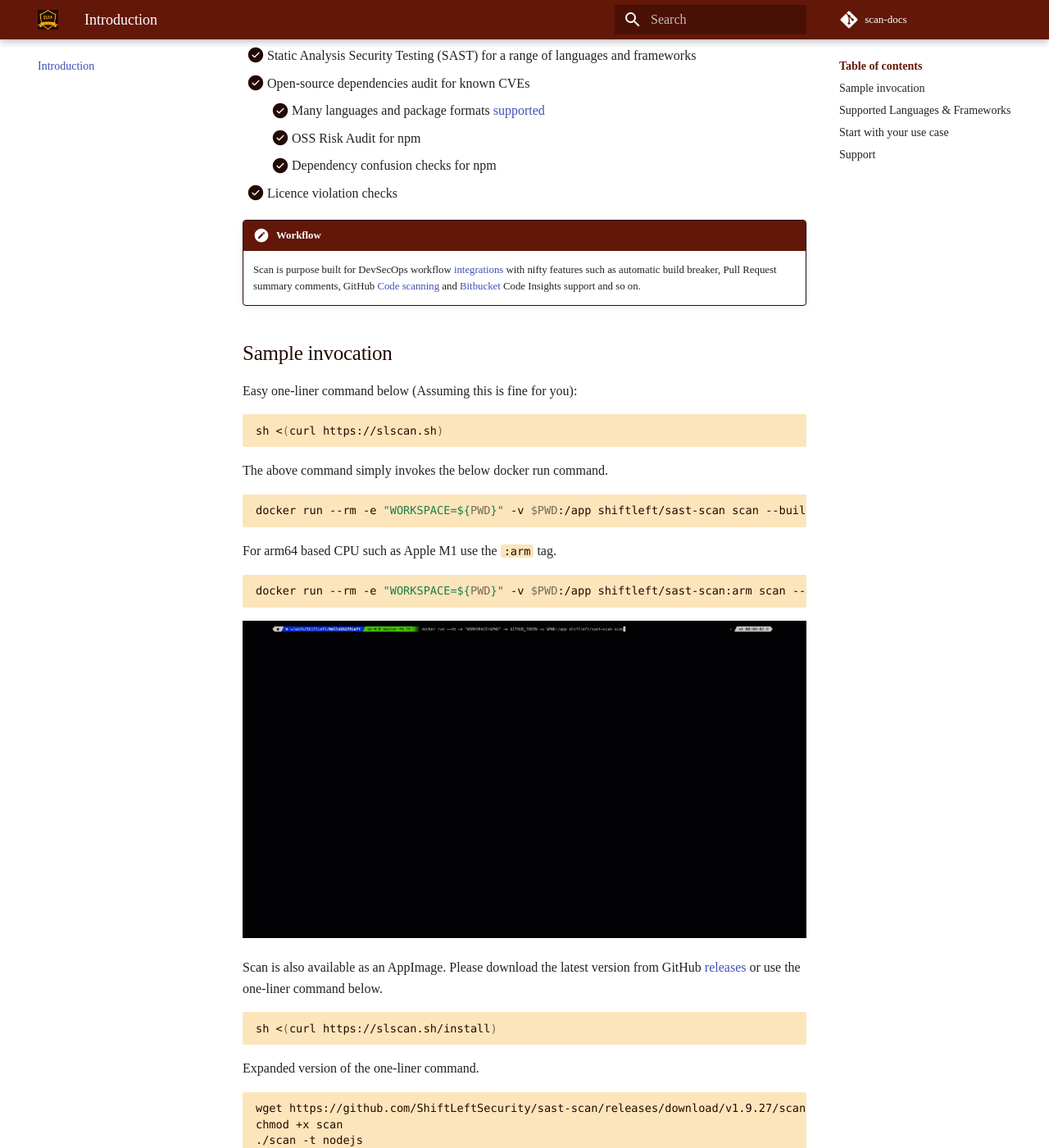
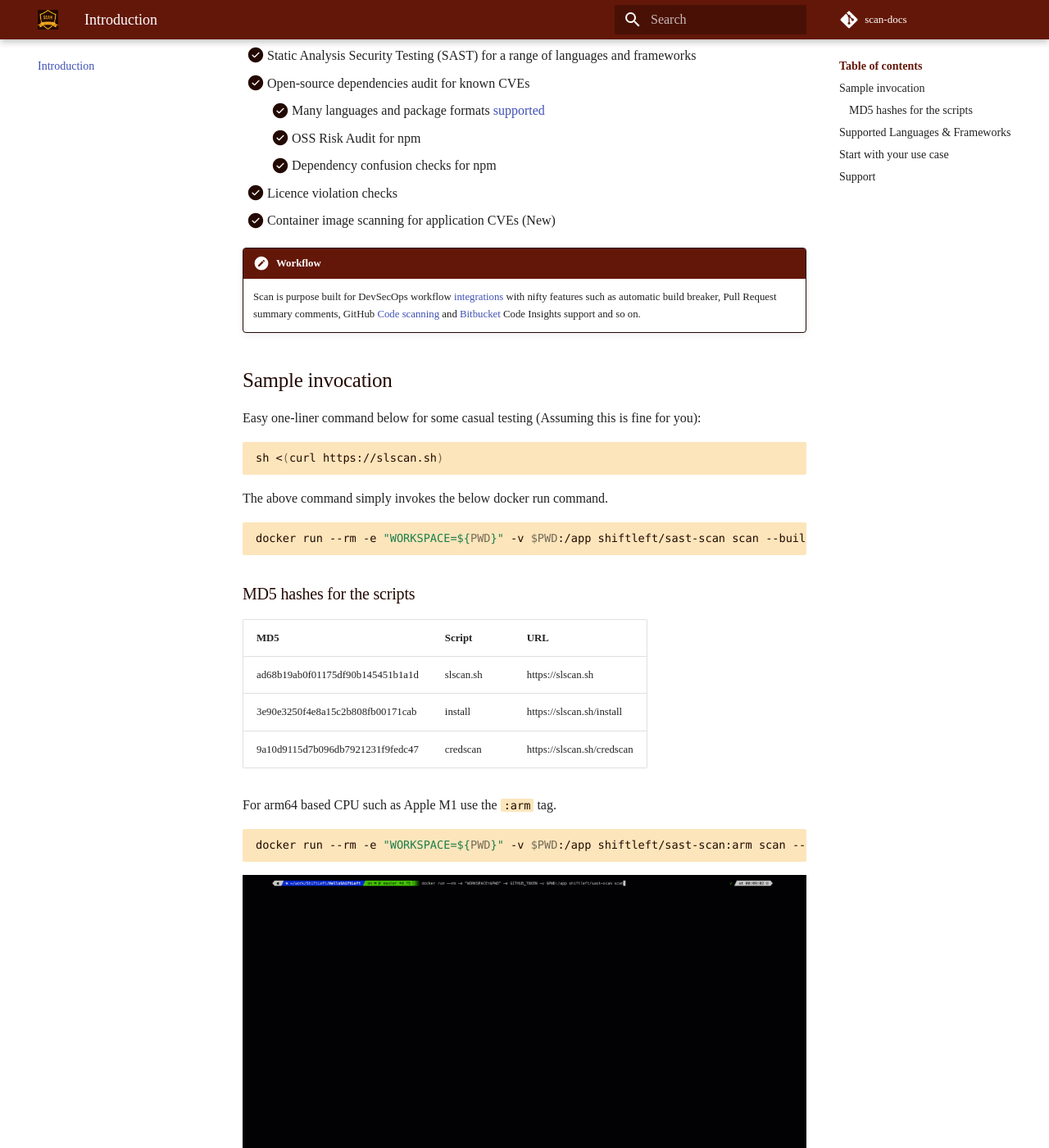
Before and after one commit to ShiftLeftSecurity/scan-docs, an MkDocs documentation site: the page built from docs/index.md, in a window 1280 px wide and 1400 px high, scrolled down 706 px. Shown: the whole window at 82% size. Built offline with MkDocs 1.6.1 and Material for MkDocs 9.7.7, drawn with Linux system fonts in a browser that asks for light colours; some web fonts are replaced; comment, search, counter and statistics services are not loaded; some of the changed text lies outside the part shown.

Commit message:
container image scanning

````diff
--- a/docs/index.md
+++ b/docs/index.md
@@ -11,13 +11,14 @@
     - [x] OSS Risk Audit for npm
     - [x] Dependency confusion checks for npm
 * [x] Licence violation checks
+* [x] Container image scanning for application CVEs (New)
 
 !!! Workflow
     Scan is purpose built for DevSecOps workflow [integrations](integrations) with nifty features such as automatic build breaker, Pull Request summary comments, GitHub [Code scanning](integrations/code-scan.md) and [Bitbucket](integrations/bitbucket.md) Code Insights support and so on.
 
 ## Sample invocation
 
-Easy one-liner command below (Assuming this is fine for you):
+Easy one-liner command below for some casual testing (Assuming this is fine for you):
 
 ```bash
 sh <(curl https://slscan.sh)
@@ -28,6 +29,14 @@
 ```bash
 docker run --rm -e "WORKSPACE=${PWD}" -v $PWD:/app shiftleft/sast-scan scan --build
 ```
+
+### MD5 hashes for the scripts
+
+| MD5 | Script | URL |
+|-----|--------|-----|
+| ad68b19ab0f01175df90b145451b1a1d | slscan.sh | https://slscan.sh |
+| 3e90e3250f4e8a15c2b808fb00171cab | install | https://slscan.sh/install |
+| 9a10d9115d7b096db7921231f9fedc47 | credscan | https://slscan.sh/credscan |
 
 For arm64 based CPU such as Apple M1 use the `:arm` tag.
 
@@ -74,12 +84,14 @@
 | Python     | python | ✓ | ✓ | ✓ | ✓ | ✓ |
 | Ruby     | ruby | ✓ | ✓ (1) | ✓ | ✓ | |
 | Rust     | rust | ✓ | | ✓ | ✓ | |
+| Helm Charts     | yaml | ✓ | ✓ | | | ✓ |
 | Kubernetes     | kubernetes | ✓ | ✓ | | | ✓ |
 | Serverless     | serverless | ✓ | ✓ | | | ✓ |
 | Terraform     | terraform | ✓ | ✓ | | | ✓ |
 | Salesforce Visual Force    | vf | ✓ | ✓ | | | ✓ |
 | Apache Velocity    | vm | ✓ | ✓ | | | ✓ |
 | Yaml     | yaml | ✓ | 🚧 | | | |
+| Container Image     | docker | ✓ | 🚧 | | | ✓ |
 
 🚧 - Work-in-progress feature
 
````
Also changed, not shown: other parts of docs/index.md (+1 -0 lines), docs/getting-started/README.md (+63 -9 lines), docs/getting-started/wsl2.md (+1 -1 lines).
